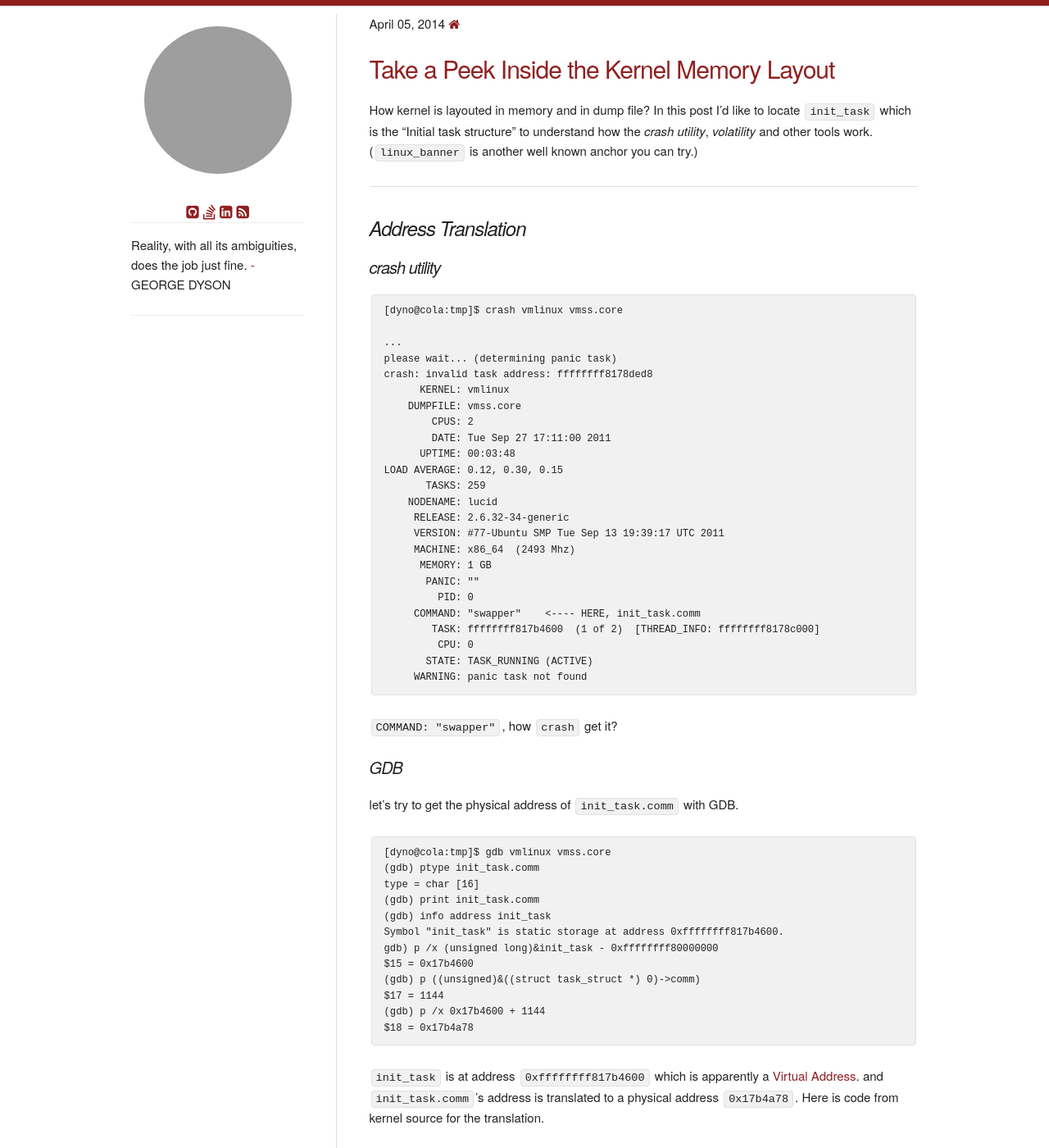
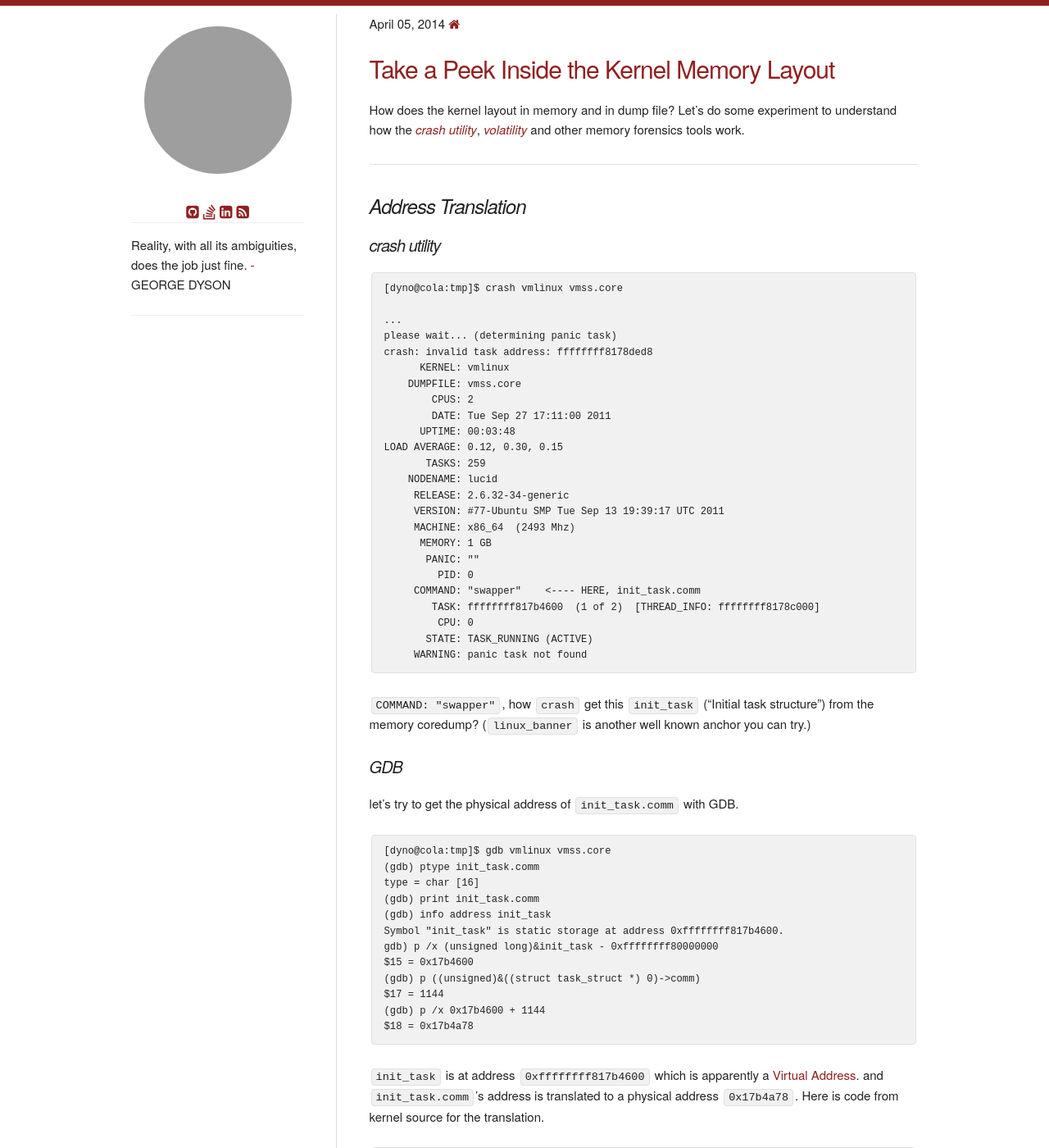
Before and after one commit to dyno/dyno.github.io, a Jekyll site: the page built from _posts/2014-04-05-kernel-memory-layout.md, in a window 1280 px wide and 1400 px high. Shown: the whole window at 82% size. Built offline with Jekyll 4.4.1, drawn with Linux system fonts in a browser that asks for light colours; nearby versions of some CDN libraries; Markdown is read by kramdown in place of the engine named in the settings; grey boxes are pictures that could not be loaded.

Commit message:
minor statement change

````diff
--- a/_posts/2014-04-05-kernel-memory-layout.md
+++ b/_posts/2014-04-05-kernel-memory-layout.md
@@ -5,7 +5,8 @@ categories:
 - post
 ---
 
-How kernel is layouted in memory and in dump file? In this post I'd like to locate `init_task` which is the "Initial task structure" to understand how the _crash utility_, _volatility_ and other tools work. (`linux_banner` is another well known anchor you can try.)
+How does the kernel layout in memory and in dump file?
+Let's do some experiment to understand how the [_crash utility_](http://people.redhat.com/anderson/crash_whitepaper/), [_volatility_](https://github.com/volatilityfoundation/volatility/wiki) and other memory forensics tools work.
 
 ---
 
@@ -40,7 +41,8 @@ LOAD AVERAGE: 0.12, 0.30, 0.15
      WARNING: panic task not found
 ```
 
-`COMMAND: "swapper"`, how `crash` get it?
+`COMMAND: "swapper"`, how `crash` get this `init_task` ("Initial task structure")
+from the memory coredump? (`linux_banner` is another well known anchor you can try.)
 
 ### GDB ###
 
````
